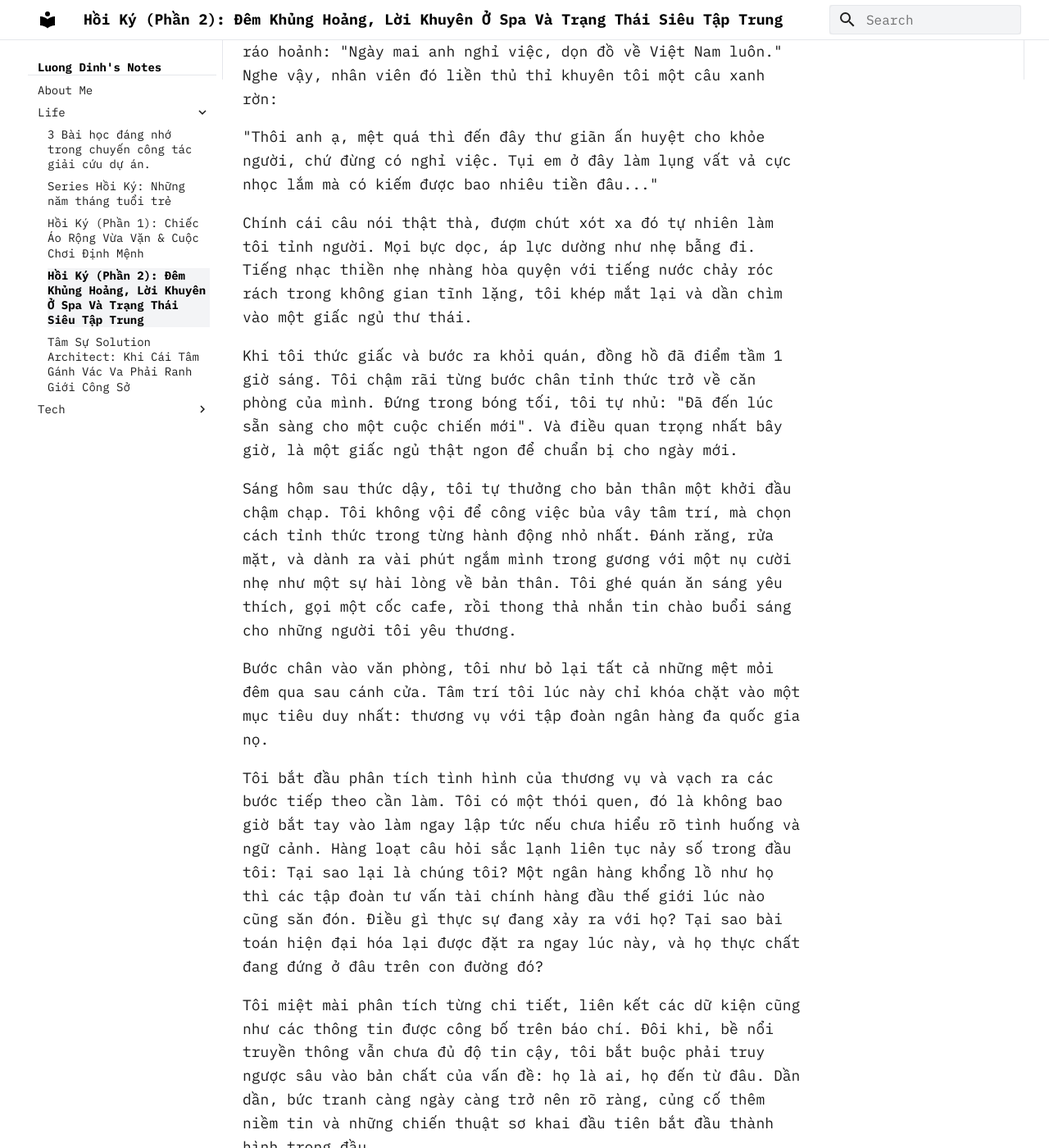
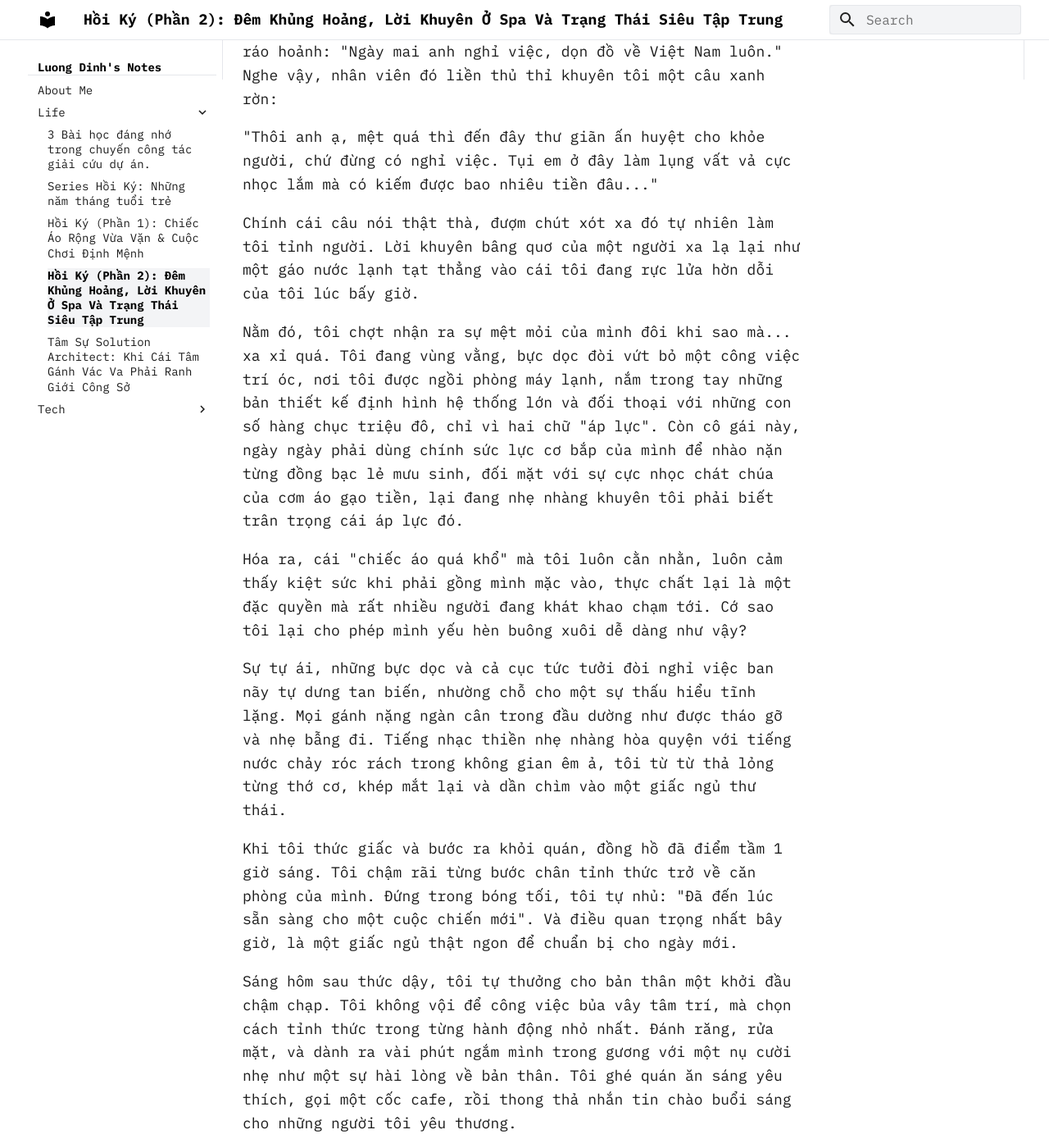
Before and after one commit to dhluong90/dhluong90.github.io, an MkDocs documentation site: the page built from docs/Life/hoi_ky_chuong_2_dem_trang_tin_nhan_nghi_viec_va_co_gai_o_tiem_spa.md, in a window 1280 px wide and 1400 px high, scrolled down 1524 px. Shown: the whole window at 82% size. Built offline with MkDocs 1.6.1 and Material for MkDocs 9.7.7, drawn with Linux system fonts in a browser that asks for light colours.

Commit message:
Cập nhật lại đoạn nhận thức ở tiệm spa

```diff
--- a/docs/Life/hoi_ky_chuong_2_dem_trang_tin_nhan_nghi_viec_va_co_gai_o_tiem_spa.md
+++ b/docs/Life/hoi_ky_chuong_2_dem_trang_tin_nhan_nghi_viec_va_co_gai_o_tiem_spa.md
@@ -28,7 +28,13 @@ Trong lúc làm việc, nhân viên trị liệu có bắt chuyện và hỏi t
 
 "Thôi anh ạ, mệt quá thì đến đây thư giãn ấn huyệt cho khỏe người, chứ đừng có nghỉ việc. Tụi em ở đây làm lụng vất vả cực nhọc lắm mà có kiếm được bao nhiêu tiền đâu..."
 
-Chính cái câu nói thật thà, đượm chút xót xa đó tự nhiên làm tôi tỉnh người. Mọi bực dọc, áp lực dường như nhẹ bẫng đi. Tiếng nhạc thiền nhẹ nhàng hòa quyện với tiếng nước chảy róc rách trong không gian tĩnh lặng, tôi khép mắt lại và dần chìm vào một giấc ngủ thư thái.
+Chính cái câu nói thật thà, đượm chút xót xa đó tự nhiên làm tôi tỉnh người. Lời khuyên bâng quơ của một người xa lạ lại như một gáo nước lạnh tạt thẳng vào cái tôi đang rực lửa hờn dỗi của tôi lúc bấy giờ.
+
+Nằm đó, tôi chợt nhận ra sự mệt mỏi của mình đôi khi sao mà... xa xỉ quá. Tôi đang vùng vằng, bực dọc đòi vứt bỏ một công việc trí óc, nơi tôi được ngồi phòng máy lạnh, nắm trong tay những bản thiết kế định hình hệ thống lớn và đối thoại với những con số hàng chục triệu đô, chỉ vì hai chữ "áp lực". Còn cô gái này, ngày ngày phải dùng chính sức lực cơ bắp của mình để nhào nặn từng đồng bạc lẻ mưu sinh, đối mặt với sự cực nhọc chát chúa của cơm áo gạo tiền, lại đang nhẹ nhàng khuyên tôi phải biết trân trọng cái áp lực đó.
+
+Hóa ra, cái "chiếc áo quá khổ" mà tôi luôn cằn nhằn, luôn cảm thấy kiệt sức khi phải gồng mình mặc vào, thực chất lại là một đặc quyền mà rất nhiều người đang khát khao chạm tới. Cớ sao tôi lại cho phép mình yếu hèn buông xuôi dễ dàng như vậy?
+
+Sự tự ái, những bực dọc và cả cục tức tưởi đòi nghỉ việc ban nãy tự dưng tan biến, nhường chỗ cho một sự thấu hiểu tĩnh lặng. Mọi gánh nặng ngàn cân trong đầu dường như được tháo gỡ và nhẹ bẫng đi. Tiếng nhạc thiền nhẹ nhàng hòa quyện với tiếng nước chảy róc rách trong không gian êm ả, tôi từ từ thả lỏng từng thớ cơ, khép mắt lại và dần chìm vào một giấc ngủ thư thái.
 
 Khi tôi thức giấc và bước ra khỏi quán, đồng hồ đã điểm tầm 1 giờ sáng. Tôi chậm rãi từng bước chân tỉnh thức trở về căn phòng của mình. Đứng trong bóng tối, tôi tự nhủ: "Đã đến lúc sẵn sàng cho một cuộc chiến mới". Và điều quan trọng nhất bây giờ, là một giấc ngủ thật ngon để chuẩn bị cho ngày mới.
 
```
